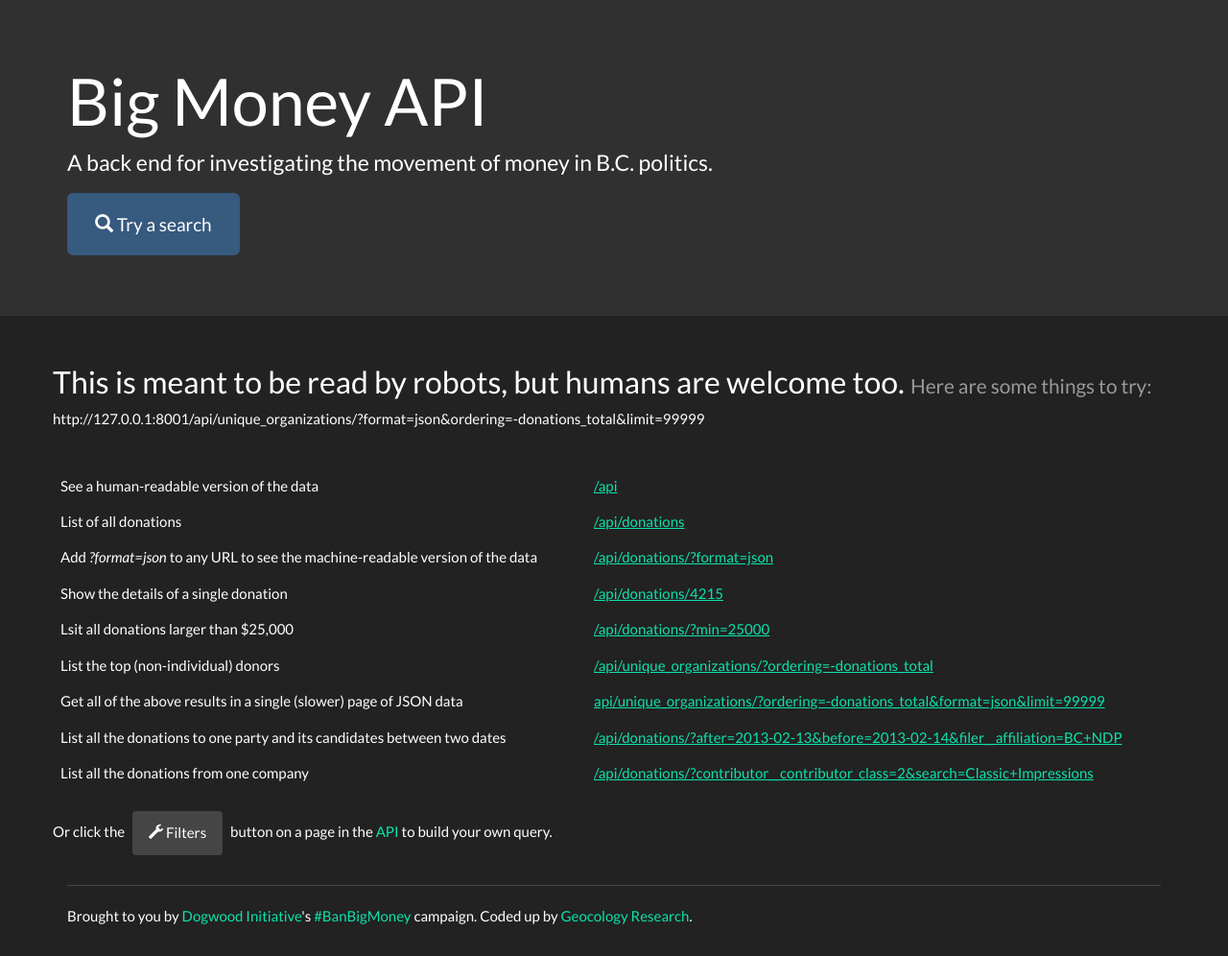
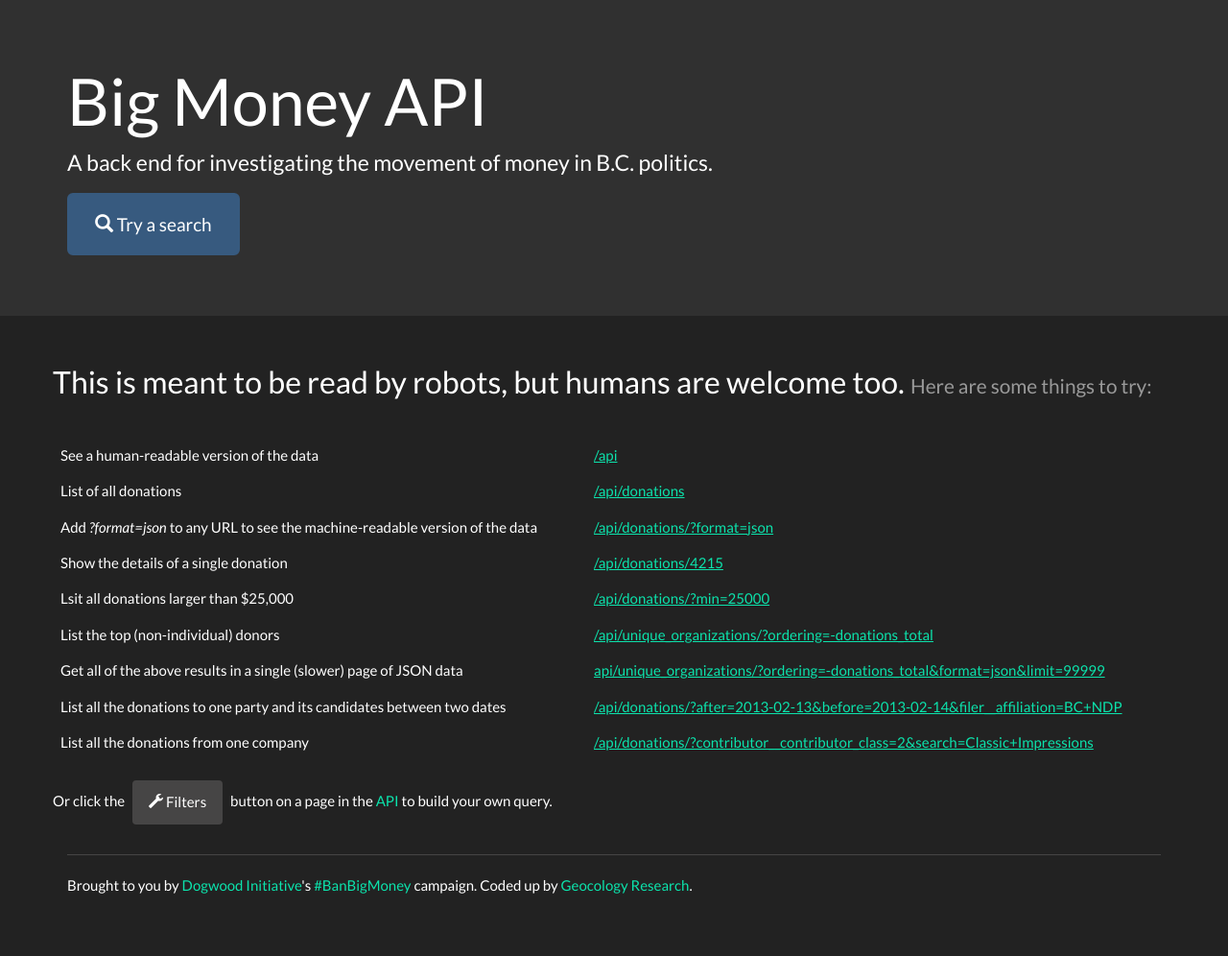
Before and after one commit to DogwoodBC/bigmoney, a Django app: template bigmoney/templates/bigmoney/welcome.html in a window 1280 px wide. Shown: the part 61-1057 px from the top of the page at 96% size. After the commit the page ends 992 px from the top, so only its background shows below. Run offline with Django 3.2, Linux system fonts and the light colour scheme; the template is opened without the code that fills it, so the values that code supplies are empty; some libraries are stand-ins or nearby versions.

Commit message:
Removes stray href from welcome page.

```diff
--- a/bigmoney/templates/bigmoney/welcome.html
+++ b/bigmoney/templates/bigmoney/welcome.html
@@ -55,7 +55,6 @@
                     <td>Get all of the above results in a single (slower) page of JSON data</td>
                     <td><a href="api/unique_organizations/?ordering=-donations_total&format=json&limit=99999">api/unique_organizations/?ordering=-donations_total&format=json&limit=99999</a></td>
                 </tr>
-                http://127.0.0.1:8001/api/unique_organizations/?format=json&ordering=-donations_total&limit=99999
                 <tr>
                     <td>List all the donations to one party and its candidates between two dates</td>
                     <td><a href="/api/donations/?after=2013-02-13&before=2013-02-14&filer__affiliation=BC+NDP">/api/donations/?after=2013-02-13&before=2013-02-14&filer__affiliation=BC+NDP</a>
```
